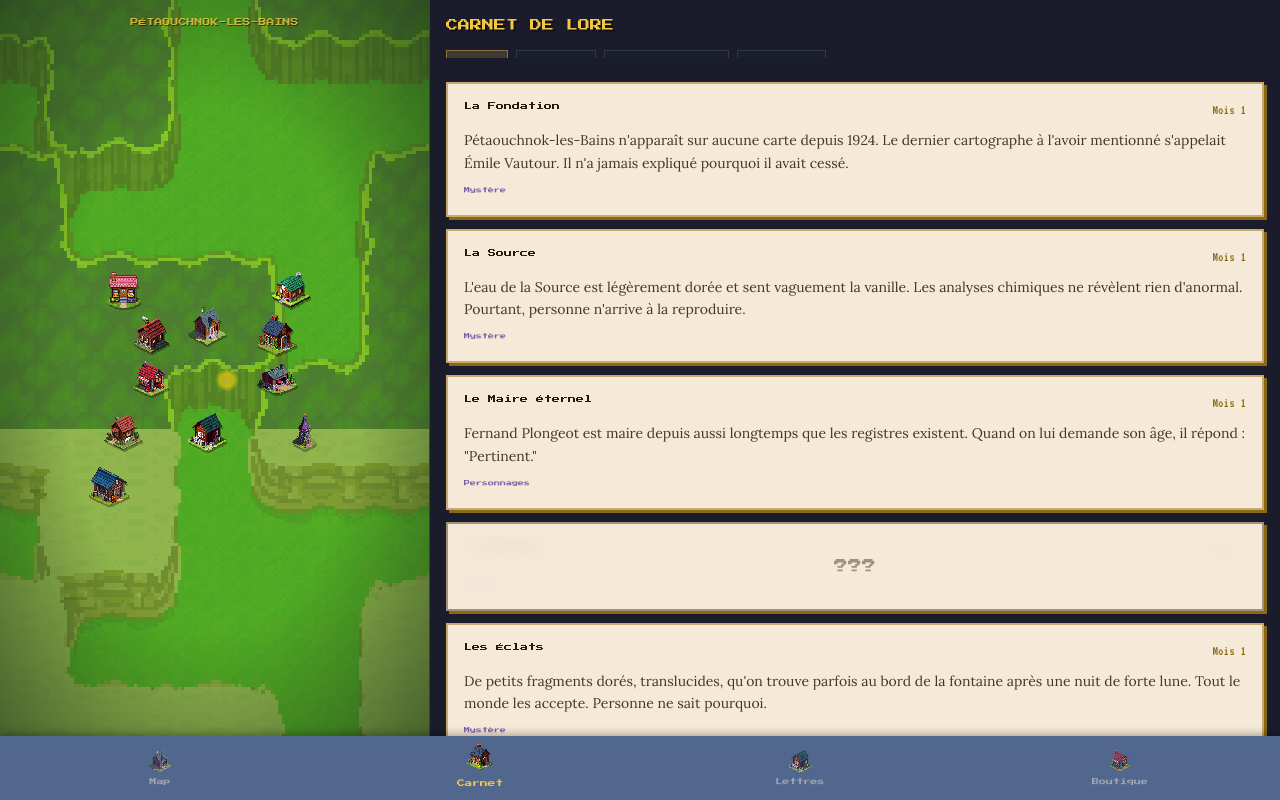
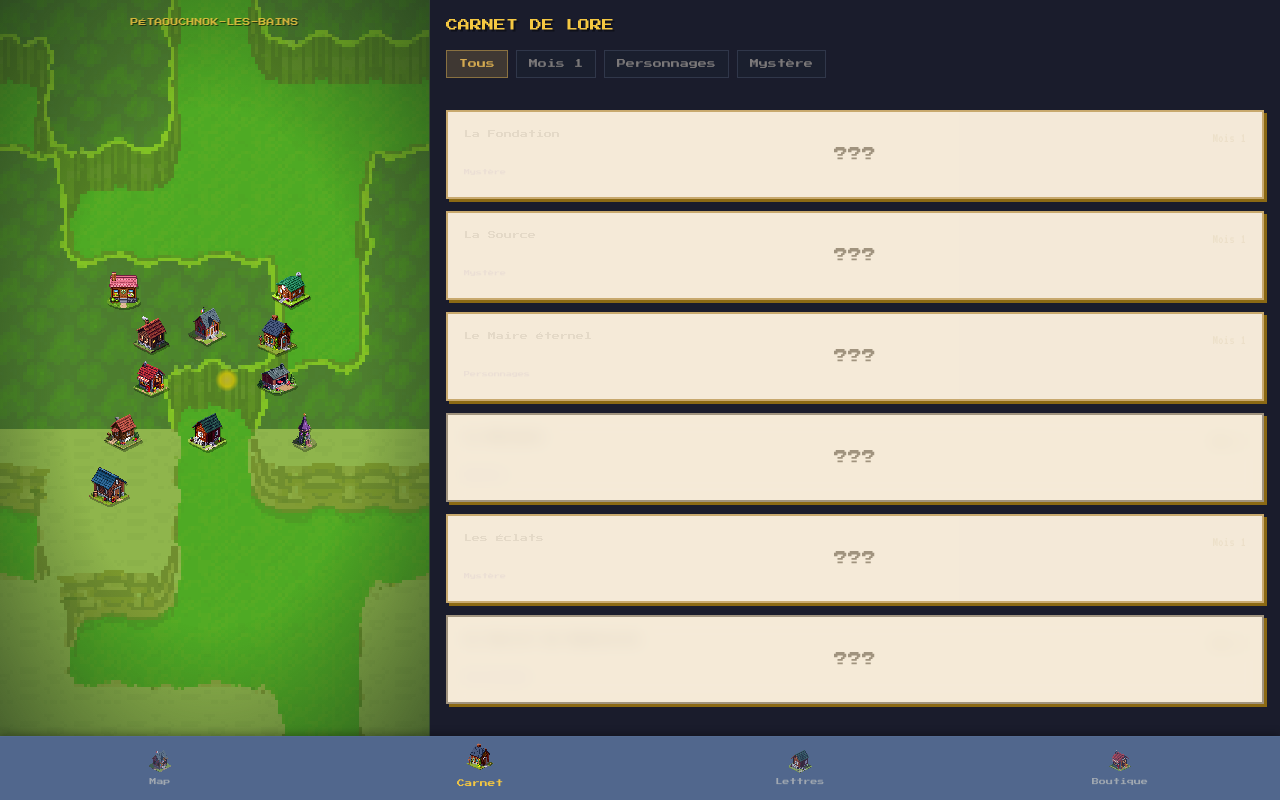
Before and after one commit to Boldprism/petaouchnok-les-bains, a Next.js app: page /carnet in a window 1280 px wide. Built offline with nearby package versions, Linux system fonts and the light colour scheme.

Commit message:
fix: remove backdrop-blur on locked cards — z-index conflict

```diff
--- a/src/app/(app)/carnet/page.tsx
+++ b/src/app/(app)/carnet/page.tsx
@@ -74,8 +74,7 @@ export default function CarnetPage() {
       </h1>
 
       {/* Filters */}
-      <div className="flex gap-2 mb-6 overflow-x-auto pb-2">
-        {FILTERS.map((f) => (
+      <div className="flex gap-2 mb-6 overflow-x-auto pb-2 relative z-10">        {FILTERS.map((f) => (
         <button
           key={f}
           onClick={() => setActiveFilter(f)}
@@ -132,12 +131,14 @@ export default function CarnetPage() {
             </div>
 
             {fragment.unlocked && (
-              <p
-                className="text-sm leading-relaxed"
-                style={{ fontFamily: 'var(--font-body)', color: '#4a3520' }}
+              <div
+                className="absolute inset-0 flex items-center justify-center z-10"
+                style={{ background: 'rgba(245,234,216,0.92)' }}
               >
-                {fragment.text}
-              </p>
+                <span style={{ fontFamily: 'var(--font-pixel)', fontSize: '14px', color: '#a0937e' }}>
+                  ???
+                </span>
+              </div>
             )}
 
             <span
```
Lines whose indentation alone changed are shown as unchanged.
